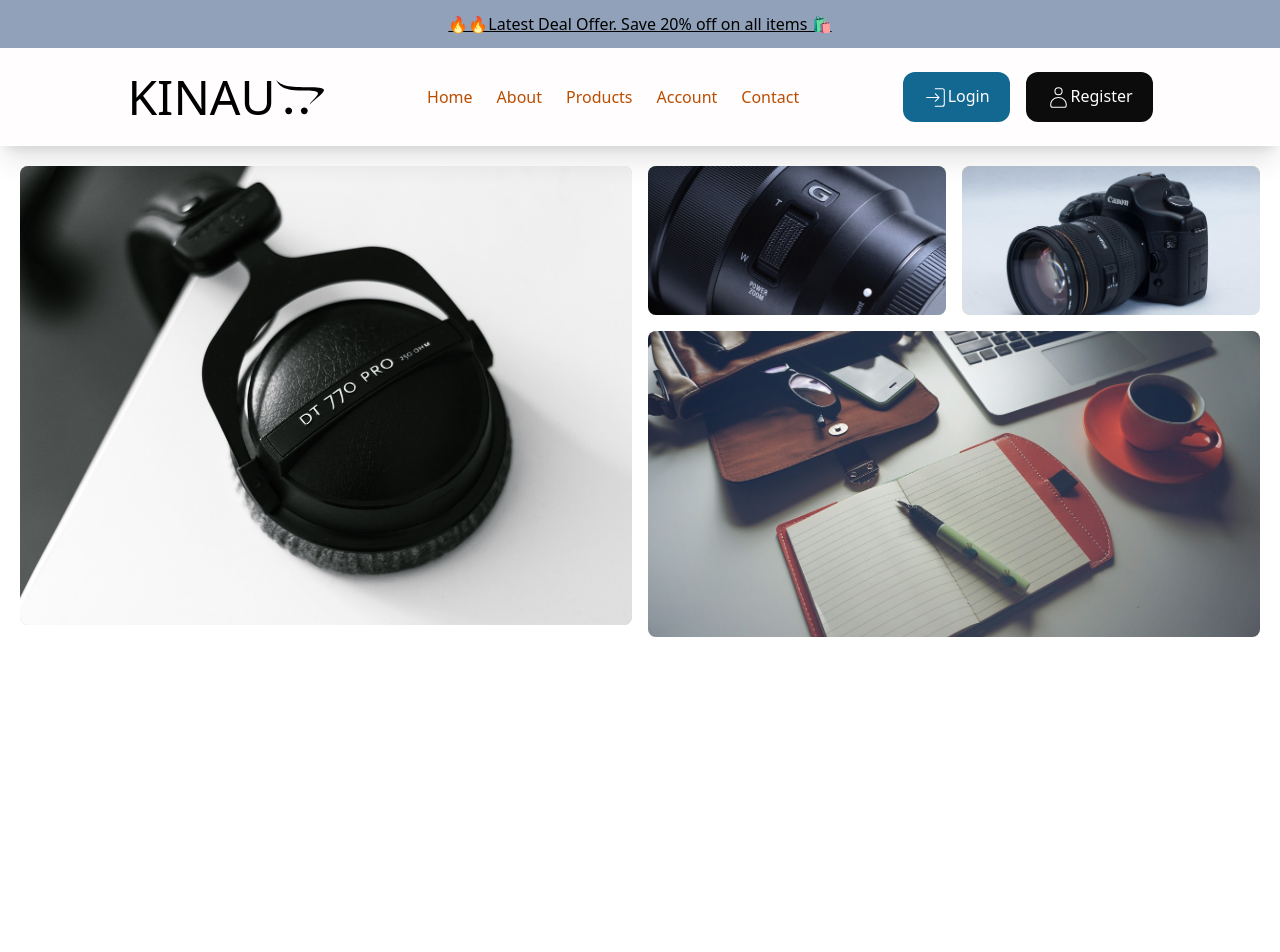
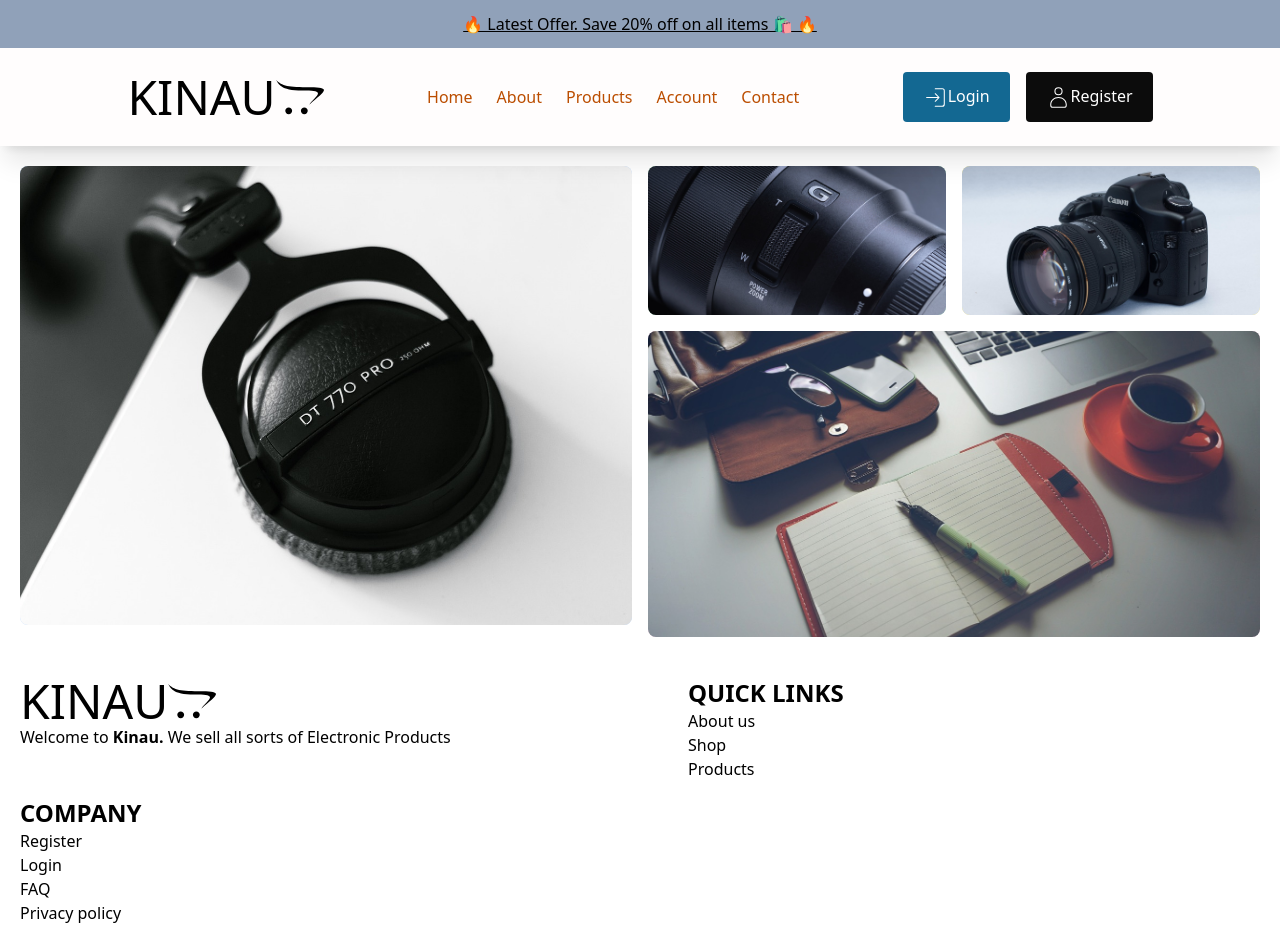
Before and after one commit to bhattabibek/kinau, a Next.js app: page / in a window 1280 px wide. Shown: the top 952 px of the page. Before the commit the page ends 800 px from the top, so only its background shows below. Built offline with nearby package versions, Linux system fonts and the light colour scheme.

Commit message:
feat:Added topbar

```diff
--- a/src/app/components/Footer.jsx
+++ b/src/app/components/Footer.jsx
@@ -1,8 +1,55 @@
 import React from 'react'
+import { FaOpencart } from "react-icons/fa";
 
 const Footer = () => {
   return (
-    <div>Footer</div>
+    <>
+    <div className='flex flex-row gap-4 grid grid-cols-2 m-5'>
+      <div>
+       <h1 className='text-5xl inline-flex'>KINAU <FaOpencart /></h1>
+  <br/>
+       <p>Welcome to <span className='font-bold'>Kinau.</span> We sell all sorts of Electronic Products</p>
+      </div>
+      <div>
+      <ul className='pl-10'>
+        <h2 className='font-bold text-2xl'>QUICK LINKS</h2>
+        <li>
+        About us
+        </li>
+        <li>
+          Shop
+        </li>
+        <li>
+          Products
+        </li>
+        <li>
+
+        </li>
+      </ul>
+      </div>
+      <div>
+       <h2 className='font-bold text-2xl'>
+   COMPANY
+       </h2>
+       <ul>
+        <li>
+          Register
+
+        </li>
+        <li>
+          Login
+          </li>
+          <li>
+            FAQ
+          </li>
+          <li>Privacy policy</li>
+       </ul>
+      </div>
+    </div>
+    <div className='text-center font-bold p-4'>
+      Copyright © All Rights Reserved
+    </div>
+    </>
   )
 }
 
--- a/src/app/components/Header.jsx
+++ b/src/app/components/Header.jsx
@@ -10,7 +10,7 @@ const Header = () => {
 
        <div className='flex justify-evenly p-6 items-center bg-[#fffdfd] shadow-xl flex-wrap sticky top-0 z-50'>
         <h1 className='text-5xl inline-flex'>KINAU <FaOpencart /></h1>
-        <div> <ul  className='flex flex-row gap-6 text-amber-700'>
+        <div> <ul className='flex flex-row gap-6 text-amber-700'>
           <li>Home</li>
           <li>About</li>
           <li>Products</li>
@@ -18,9 +18,9 @@ const Header = () => {
           <li>Contact</li>
         </ul></div>
        <div className='inline-flex gap-4 '>
-       <button className='bg-[#136892] text-white p-3 px-5 rounded-xl'><CiLogin className='inline-flex text-center' size={25} />Login</button>
+       <button className='bg-[#136892] text-white p-3 px-5 rounded-sm hover:bg-[#1e2021] cursor-pointer '><CiLogin className='inline-flex text-center' size={25} />Login</button>
 
-        <button className='bg-[#0c0c0c] text-white p-3 px-5 rounded-xl'><CiUser className='inline-flex text-center ' size={25}/>Register</button>
+        <button className='bg-[#0c0c0c] text-white p-3 px-5 rounded-sm cursor-pointer'><CiUser className='inline-flex text-center ' size={25}/>Register</button>
        </div>
        </div>
 
--- a/src/app/components/Topbar.jsx
+++ b/src/app/components/Topbar.jsx
@@ -4,7 +4,7 @@ const Topbar = () => {
   return (
     <>
     <div className='bg-slate-400 text-center p-3 underline'>
-    🔥🔥Latest Deal Offer. Save 20% off on all items  🛍️
+    🔥 Latest Offer. Save 20% off on all items 🛍️ 🔥
     </div>
     </>
   )
--- a/src/app/layout.js
+++ b/src/app/layout.js
@@ -2,6 +2,7 @@ import "./globals.css";
 import Header from "./components/Header";
 import BentoGrid from "./components/BentoGrid";
 import Topbar from "./components/Topbar";
+import Footer from "./components/Footer";
 
 export const metadata = {
   title: "Create Next App",
@@ -17,6 +18,7 @@ export default function RootLayout({ children }) {
           <Header />
           <BentoGrid />
           <main>{children}</main>
+          <Footer/>
         </body>
       </html>
     </>
```
